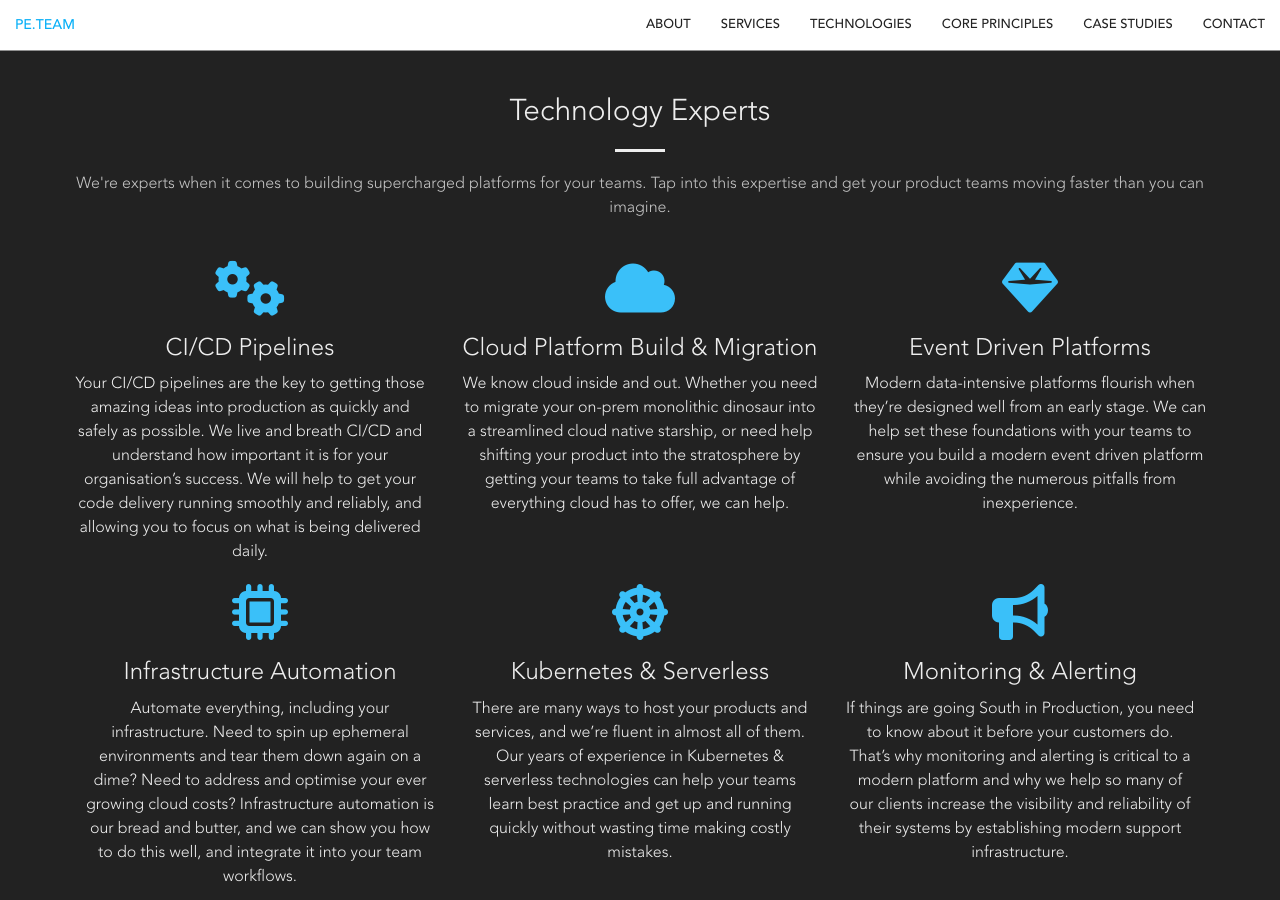
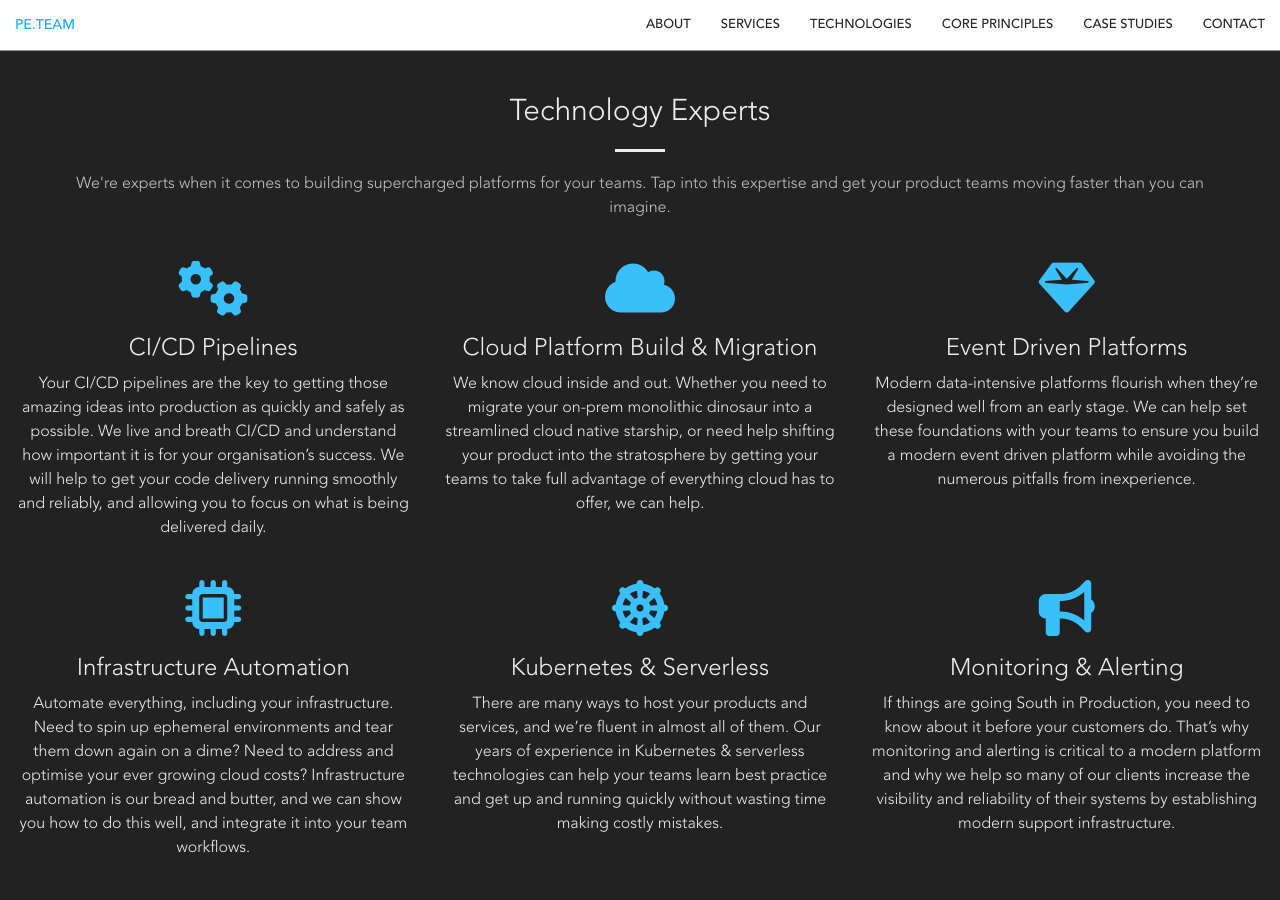
Before and after one commit to PlatformEngineeringNZ/PlatformEngineeringNZ.github.io, a Jekyll site: the page built from index.html, in a window 1280 px wide and 900 px high, scrolled down 954 px. Built offline with Jekyll 4.4.1, drawn with Linux system fonts in a browser that asks for light colours; nearby versions of some CDN libraries.

Commit message:
Fixes break points for lists

```diff
--- a/_includes/services.html
+++ b/_includes/services.html
@@ -10,35 +10,26 @@
                 </div>
             </div>
         </div>
-        <div class="container">
+    </section>
 
-            <div class="container">
+    <section class="no-padding">
 
+        <div class="container-fluid">
+            <div class="row">
                 {% for service in site.services %}
 
-                    <!-- Split into rows of 4 -->
-                    {% capture modulo %}{{ forloop.index0 | mod:4 }}{% endcapture %}
-
-                    {% if modulo == '0' or forloop.first %}
-                        <div class="row">
-                    {% endif %}
-
-                            <div class="col-lg-3 col-md-6 text-center">
-                                <div class="service-box">
-                                    <i class="fa fa-4x {{ service.icon }} wow bounceIn text-primary"></i>
-                                    <h3 class="text-muted">{{ service.title }}</h3>
-                                    <p class="text-muted">{{ service.excerpt }}</p>
-                                </div>
-                            </div>
-
-                    <!-- New row when we hit 3 -->
-                    {% if modulo == '3' or forloop.last %}
+                    <div class="col-lg-3 col-sm-6 text-center">
+                        <div class="service-box">
+                            <i class="fa fa-4x {{ service.icon }} wow bounceIn text-primary"></i>
+                            <h3 class="text-muted">{{ service.title }}</h3>
+                            <p class="text-muted">{{ service.excerpt }}</p>
                         </div>
-                    {% endif %}
+                    </div>
 
                 {% endfor %}
 
             </div>
         </div>
+
     </section>
 </aside>
--- a/_includes/technologies.html
+++ b/_includes/technologies.html
@@ -10,18 +10,12 @@
                 </div>
             </div>
         </div>
-        <div class="container">
+        <div class="container-fluid">
 
+            <div class="row">
                 {% for technology in site.technologies %}
 
-                <!-- Split into rows of 3 -->
-                {% capture modulo %}{{ forloop.index0 | mod:3 }}{% endcapture %}
-
-                {% if modulo == '0' or forloop.first %}
-                    <div class="row">
-                {% endif %}
-
-                        <div class="col-lg-4 col-md-6 text-center">
+                <div class="col-lg-4 col-sm-6 text-center">
                     <div class="service-box">
                         <i class="fa fa-4x {{ technology.icon }} wow bounceIn text-primary"></i>
                         <h3>{{ technology.title }}</h3>
@@ -29,12 +23,8 @@
                     </div>
                 </div>
 
-                <!-- New row when we hit 2 -->
-                {% if modulo == '2' or forloop.last %}
+            {% endfor %}
             </div>
-                {% endif %}
-
-            {% endfor %}
 
         </div>
     </section>
--- a/_sass/_base.scss
+++ b/_sass/_base.scss
@@ -230,12 +230,17 @@ header.header-small {
 
 .service-box {
     max-width: 400px;
+    height: 300px;
     margin: 50px auto 0;
     @media (min-width: 992px) {
         margin: 20px auto 0;
     }
     p {
         margin-bottom: 0;
+    }
+
+    &.tall {
+        height: 350px;
     }
 }
 
```
Also changed, not shown: _includes/head.html (+0 -7 lines), case-studies.html (+5 -16 lines), principles.html (+4 -14 lines). Lines whose indentation alone changed are shown as unchanged.
